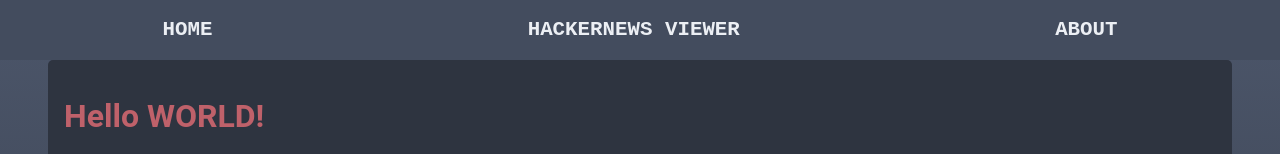
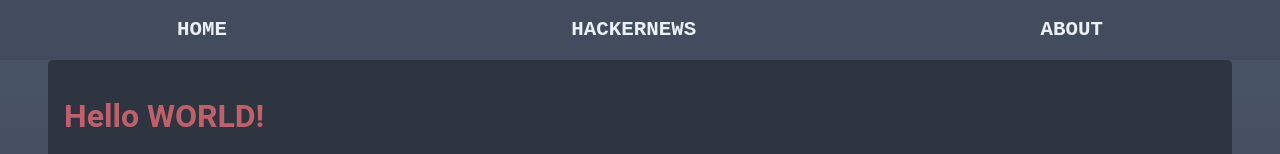
Before and after one commit to brendan-jarvis/svelte, a SvelteKit app: page / in a window 1280 px wide. Shown: the top 154 px of the page. Built offline with nearby package versions, Linux system fonts and the light colour scheme.

Commit message:
Shorten nav text

```diff
--- a/src/routes/+layout.svelte
+++ b/src/routes/+layout.svelte
@@ -1,7 +1,7 @@
 <script>
 	let routes = [
 		{ href: '/', text: 'Home' },
-		{ href: '/hackernews', text: 'Hackernews Viewer' },
+		{ href: '/hackernews', text: 'Hackernews' },
 		{ href: '/about', text: 'About' }
 	];
 </script>
```
